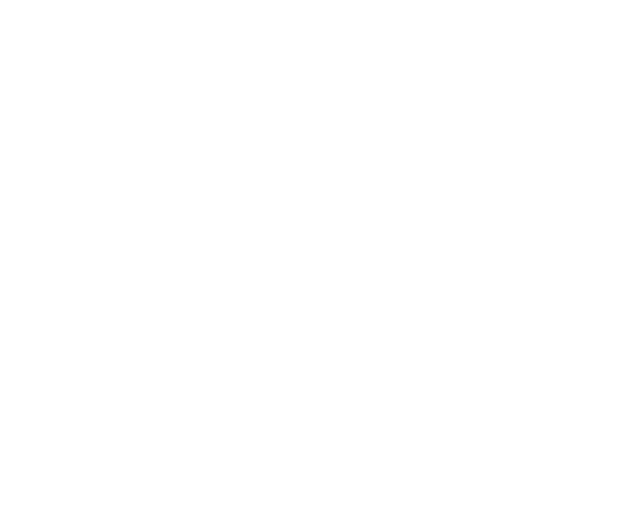
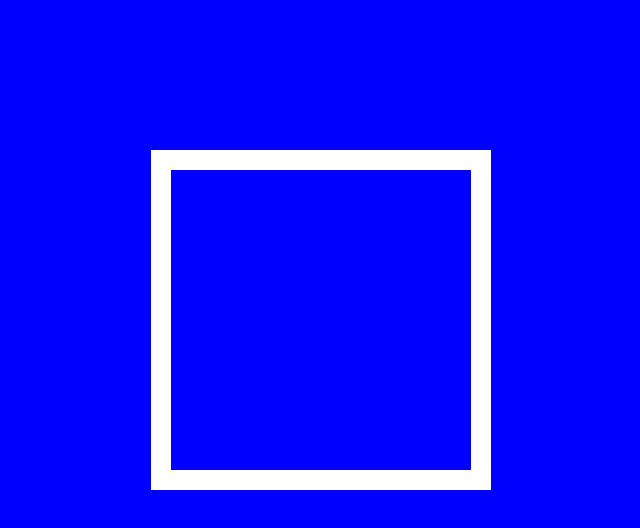
Before and after one commit to Jahazielvaz/js-clock, a plain HTML site: page index.html in a window 1280 px wide. Shown: the whole page, without its empty margins (319-959 px from the left). Drawn offline with Linux system fonts and the light colour scheme.

Commit message:
html is now complete

```diff
--- a/index.html
+++ b/index.html
@@ -7,5 +7,11 @@
   </head>
   <body>
     <script src='./index.js'></script>
+
+    <div id="clock-wrapper">
+      <section class="hand hour-hand"></section>
+      <section class="hand minute-hand"></section>
+      <section class="hand second-hand"></section>
+    </div>
   </body>
 </html>
--- a/main.css
+++ b/main.css
@@ -4,3 +4,15 @@
   margin: 0;
   list-style: none;
 }
+
+body{
+  background: blue;
+}
+
+#clock-wrapper{
+  border: 20px solid white;
+  max-width: 300px;
+  min-height: 300px;
+  margin: 150px auto;
+
+}
```
